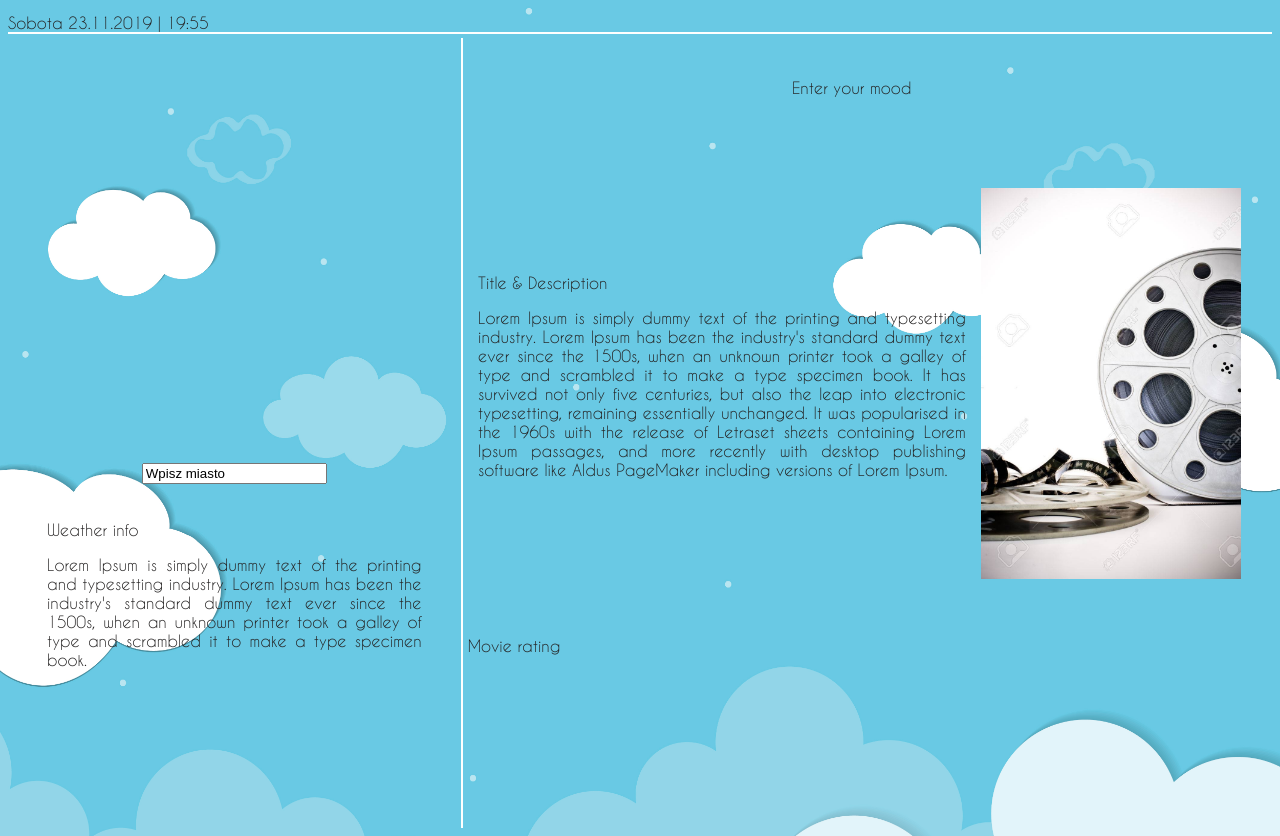
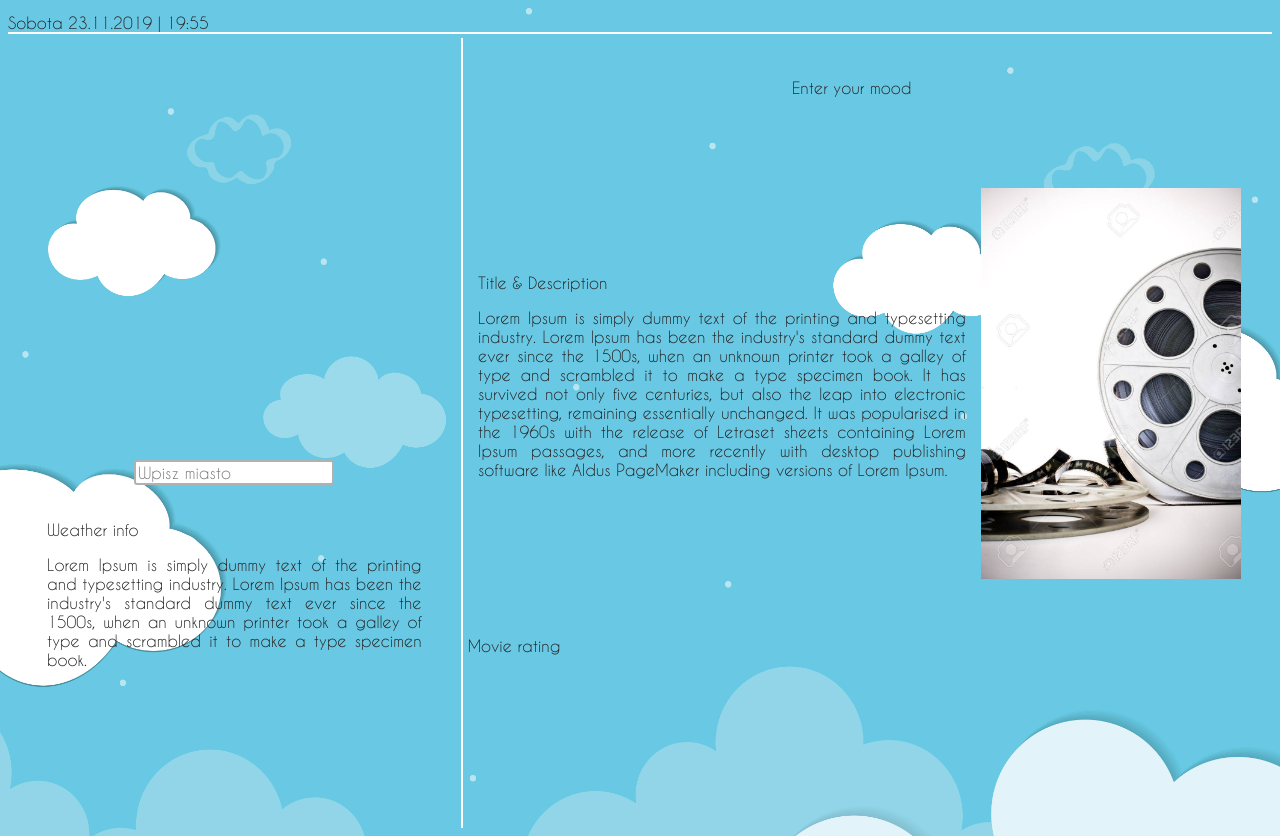
Before and after one commit to aarew12/movies, a website: page index.html in a window 1280 px wide. Drawn offline with Linux system fonts and the light colour scheme.

Commit message:
enterCity

```diff
--- a/index.html
+++ b/index.html
@@ -26,7 +26,7 @@
                 </div>
                 <div class='city'>
                     <form name='city'>
-                        <input type='text' id='enterCity' value='Wpisz miasto' maxlength="25">
+                        <input type='text' id='enterCity' placeholder='Wpisz miasto' maxlength="25">
                     </form>
                 </div>
             </div>
--- a/style.css
+++ b/style.css
@@ -1,5 +1,4 @@
 :root {
-    --main-bg-color: #00B7EB;
     --main-font-color: #242222;
     --bg-color: rgba(100,100,100, 0.5);
 }
@@ -50,6 +49,13 @@
     grid-area: 2/1/3/-1;
     align-self: center;
     text-align: center;
+}
+
+#enterCity {
+    border: 2px solid var(--bg-color);
+    border-radius: 3px;
+    font-family: inherit;
+    font-size: 1em;
 }
 
 .weatherinfo {
@@ -115,7 +121,6 @@
         border-bottom: 2px solid white;
     }
 
-
     .movie {
         grid-area: 3/2/-1/-1;
         display: grid;
```
